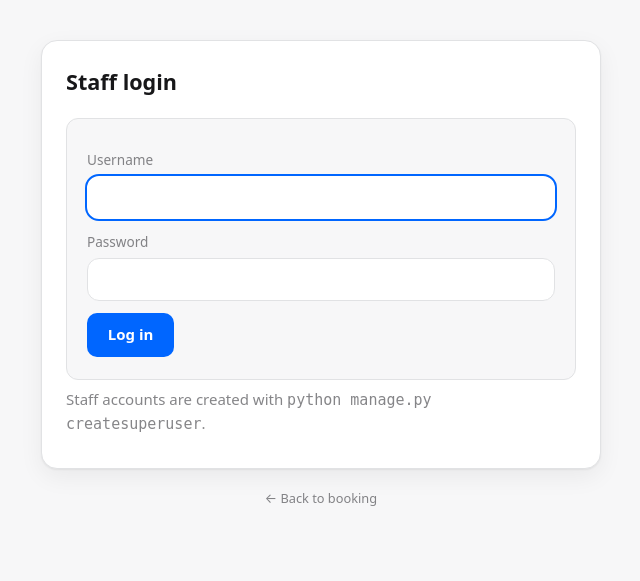
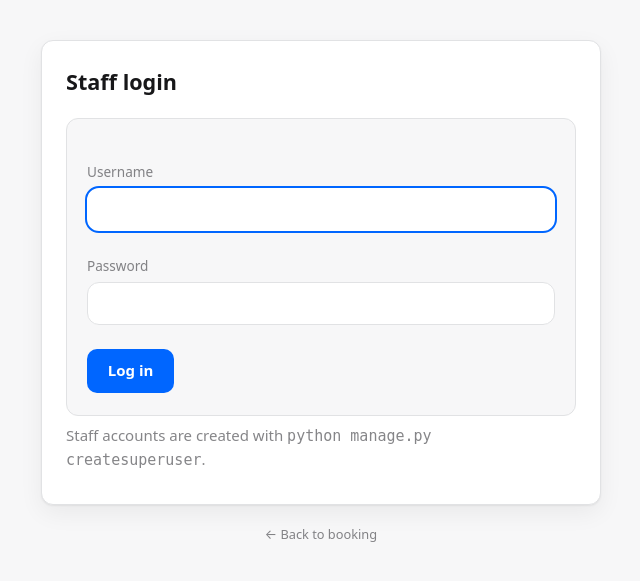
Before and after one commit to botikal/basic-meeting-scheduler, a Django app: page /staff/login/ in a window 1280 px wide. Shown: the top 581 px of the page, without its empty margins (319-959 px from the left). Run offline with Django 5.2, Linux system fonts and the light colour scheme; parts of the project's set-up code (start-up, migrations or seed data) failed here and were passed over.

Commit message:
Fix token scope mismatches per the montage-template skill
Audited the existing spacing/radius tokens against the skill's explicit
scope rules (fetched the canonical catalog at .../llms.txt to confirm
values) and corrected a few genuine misuses:

- .card border-radius: Radius/16 -> Radius/12 (16 is reserved for
  modals/bottom-sheets per the docs' own tip; a plain card is 12)
- .field spacing between separate fields: Component Gap-sm -> Stack Group
  Gap (12px -> 24px) - 12px is only for sub-inputs of one field or an
  equivalent option list, not field-to-field, per the docs' explicit
  'field vs group' table
- .lengths (meeting-length radio options) gap: Component Gap-xs ->
  Component Gap-sm, matching the documented 'equivalent option list' rule
- .len (radio/checkbox <-> its label) gap: Foreground Gap-sm -> Foreground
  Gap-md, matching the documented checkbox-to-text example
- .details (label -> value pairs) column gap: Foreground Gap-xl ->
  Foreground Gap-md, matching the documented label-to-value example

The skill's React/@wanteddev/wds component workflow and GNB/Footer
decision tree don't apply here (Django + plain HTML/CSS, no component
library, no nav bar) - only the token catalog and its scope rules do.
CSS-only; screenshot-verified; all 51 tests unaffected.

Co-Authored-By: Claude Sonnet 5 <noreply@anthropic.com>

```diff
--- a/static/style.css
+++ b/static/style.css
@@ -100,7 +100,7 @@ body {
   max-width: 560px;
   background: var(--surface);
   border: 1px solid var(--border);
-  border-radius: var(--radius-16);
+  border-radius: var(--radius-12); /* cards = Radius/12; Radius/16 is for modals/sheets */
   box-shadow: var(--shadow);
   padding: var(--card-padding);
 }
@@ -253,14 +253,14 @@ a.cal-day--staff.is-selected {
   padding: 0;
   margin: 0 0 var(--component-gap-md);
   display: flex;
-  gap: var(--component-gap-xs);
+  gap: var(--component-gap-sm); /* equivalent radio options -> Component Gap-sm */
   flex-wrap: wrap;
 }
 .lengths legend { font-size: .85rem; color: var(--muted); margin-bottom: .4rem; }
 .len {
   display: inline-flex;
   align-items: center;
-  gap: var(--fg-gap-sm);
+  gap: var(--fg-gap-md); /* checkbox/radio box <-> its label text */
   padding: .45rem .8rem;
   border: 1px solid var(--border);
   border-radius: var(--radius-8);
@@ -270,7 +270,9 @@ a.cal-day--staff.is-selected {
 .len.is-selected { border-color: var(--accent); color: var(--accent); background: var(--accent-soft); }
 .len input { accent-color: var(--accent); }
 
-.field { display: grid; gap: var(--text-gap); margin: var(--component-gap-sm) 0; }
+/* Fields in one card default to Stack Group Gap - Component Gap-sm is only
+   for grouping sub-inputs of one field or an equivalent option list. */
+.field { display: grid; gap: var(--text-gap); margin: var(--stack-group-gap) 0; }
 .field > span { font-size: .85rem; color: var(--muted); }
 .field input,
 .field textarea {
@@ -312,7 +314,7 @@ a.cal-day--staff.is-selected {
 .details {
   display: grid;
   grid-template-columns: max-content 1fr;
-  gap: var(--text-gap) var(--fg-gap-xl);
+  gap: var(--text-gap) var(--fg-gap-md); /* label <-> value = Foreground Gap-md */
   margin: 0 0 var(--stack-group-gap);
   font-size: .95rem;
 }
```
